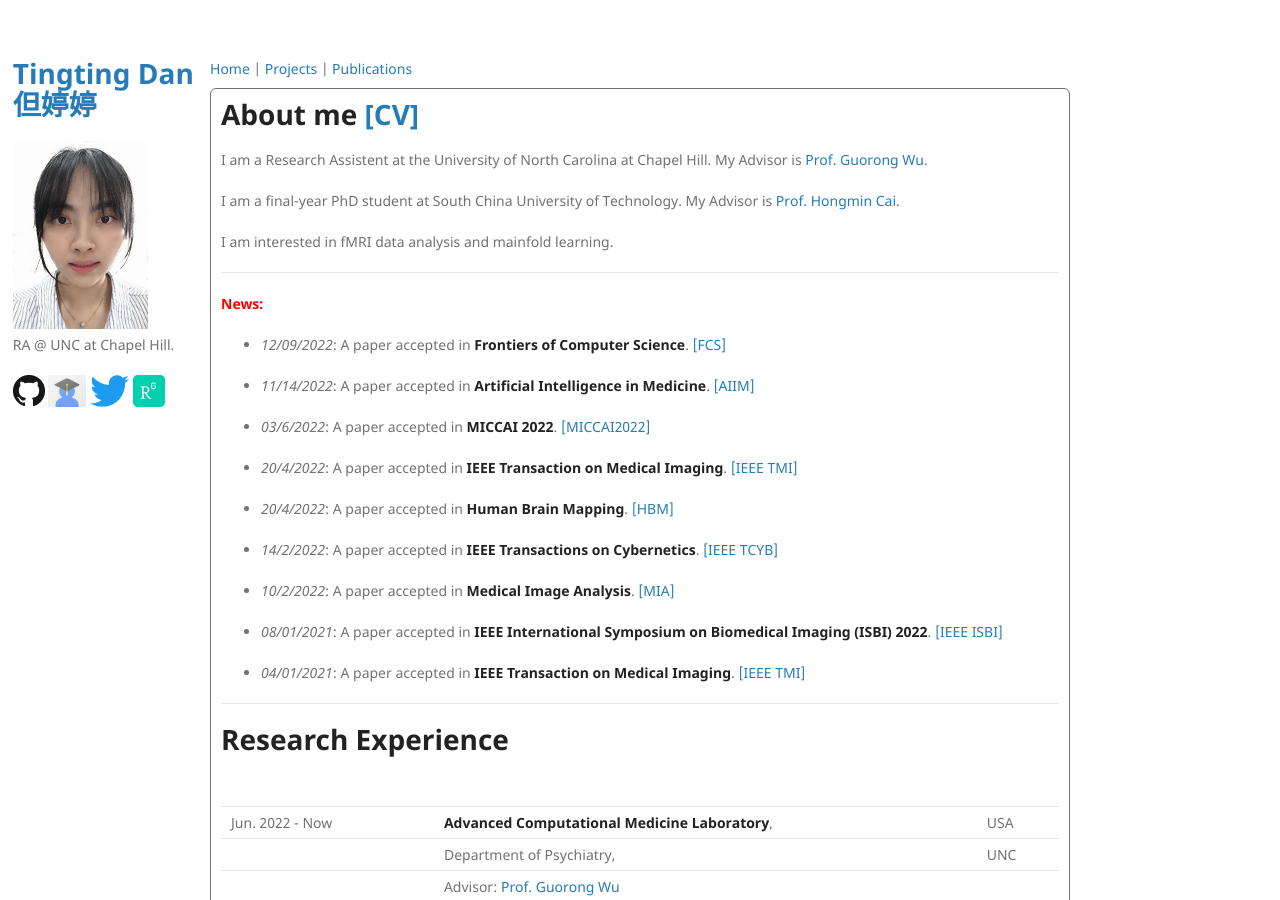
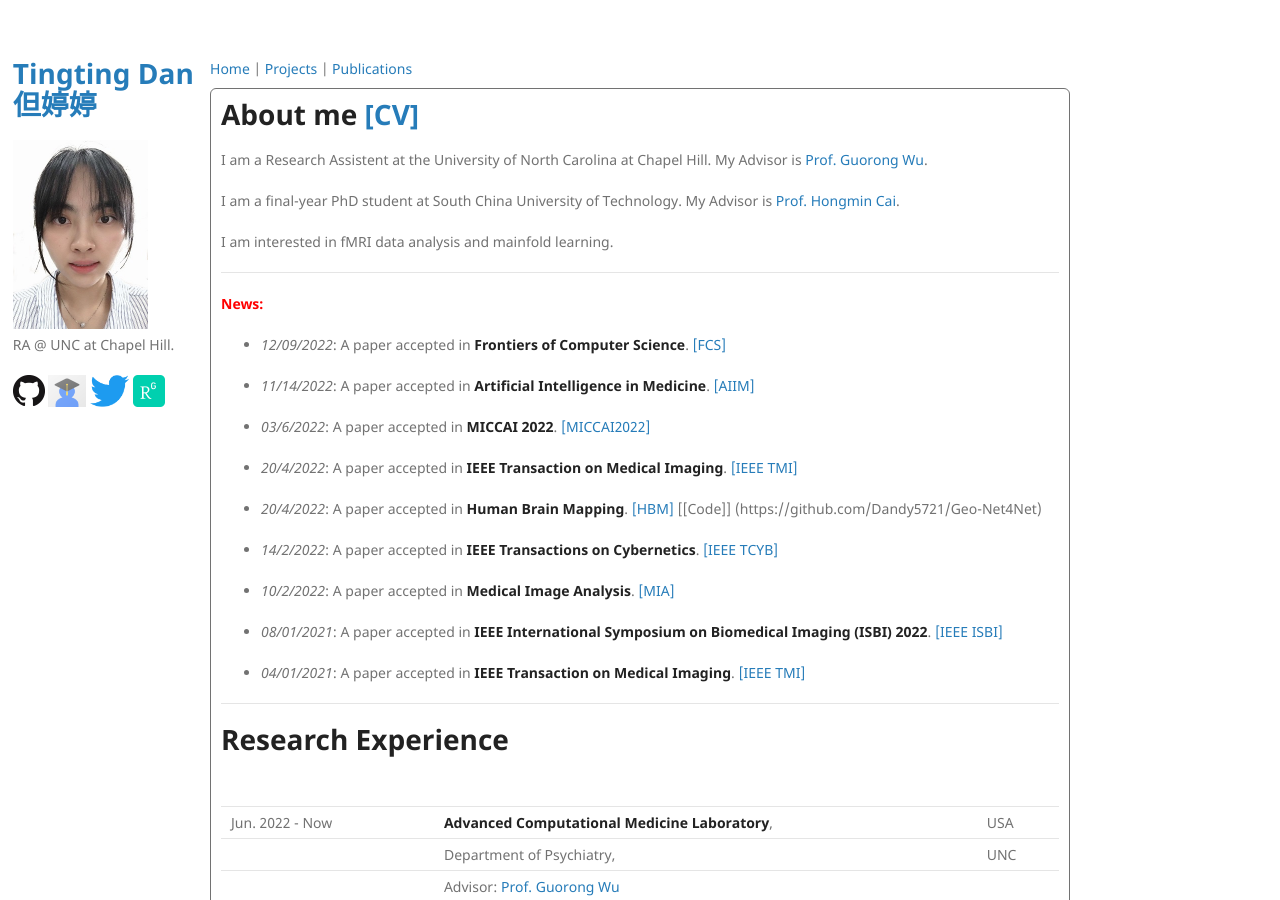
Before and after one commit to Dandy5721/dandy.github.io, a Jekyll site: the page built from index.md, in a window 1280 px wide and 900 px high. Built offline with Jekyll 4.4.1, drawn with Linux system fonts in a browser that asks for light colours; our own code applies the rules of GitHub Pages for plain Markdown files.

Commit message:
Update index.md

```diff
--- a/index.md
+++ b/index.md
@@ -22,7 +22,7 @@
 
 - _20/4/2022_: A paper accepted in **IEEE Transaction on Medical Imaging**. [[IEEE TMI]](https://ieeexplore.ieee.org/document/9761822)
 
-- _20/4/2022_: A paper accepted in **Human Brain Mapping**. [[HBM]](https://onlinelibrary.wiley.com/doi/10.1002/hbm.25897)
+- _20/4/2022_: A paper accepted in **Human Brain Mapping**. [[HBM]](https://onlinelibrary.wiley.com/doi/10.1002/hbm.25897) [[Code]] (https://github.com/Dandy5721/Geo-Net4Net)
 
 - _14/2/2022_: A paper accepted in **IEEE Transactions on Cybernetics**. [[IEEE TCYB]](https://pubmed.ncbi.nlm.nih.gov/35404827/)
 
```
